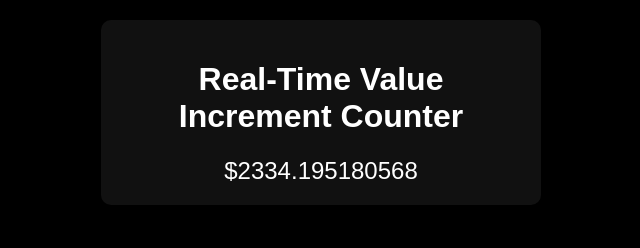
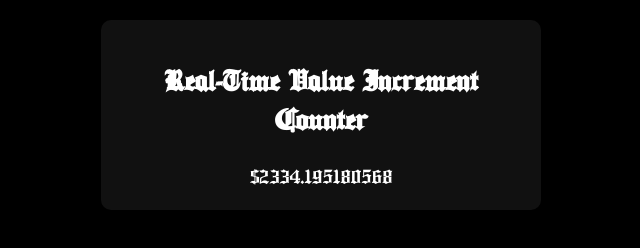
Before and after one commit to yog27/yog27.github.io, a plain HTML site: page index.html in a window 1280 px wide. Shown: the whole page, without its empty margins (319-959 px from the left). Drawn offline with Linux system fonts and the light colour scheme; no server answers.

Commit message:
Update index.html

```diff
--- a/index.html
+++ b/index.html
@@ -5,8 +5,12 @@
     <meta name="viewport" content="width=device-width, initial-scale=1.0">
     <title>Real-Time Incremental Value Counter</title>
     <style>
+        @font-face {
+            font-family: 'Ancient Medium';
+            src: url('Ancient Medium.ttf') format('truetype');
+        }
         body {
-            font-family: Arial, sans-serif;
+            font-family: 'Ancient Medium', Arial, sans-serif;
             text-align: center;
             background-color: black;
             color: white;
@@ -67,5 +71,4 @@
         setInterval(fetchGoldPrice, 60000);
     </script>
 </body>
-</h
-    tml>
+</html>
```
